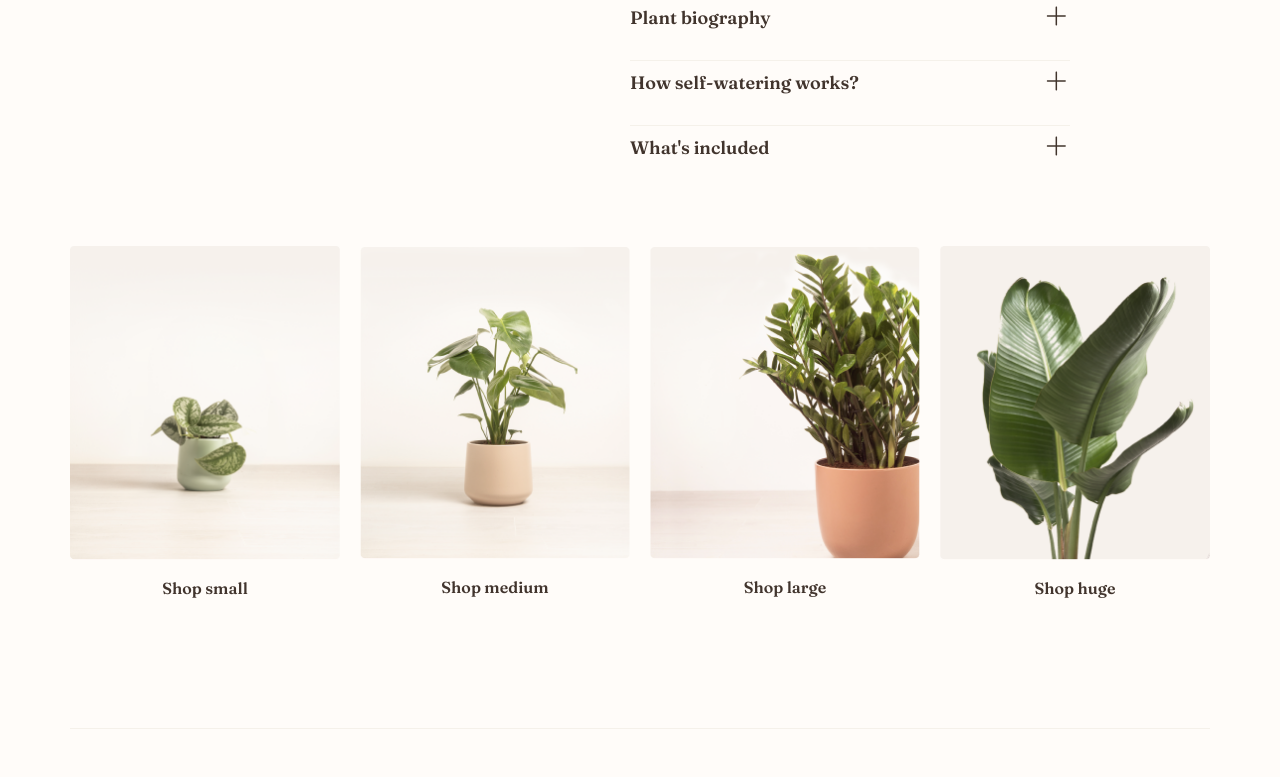
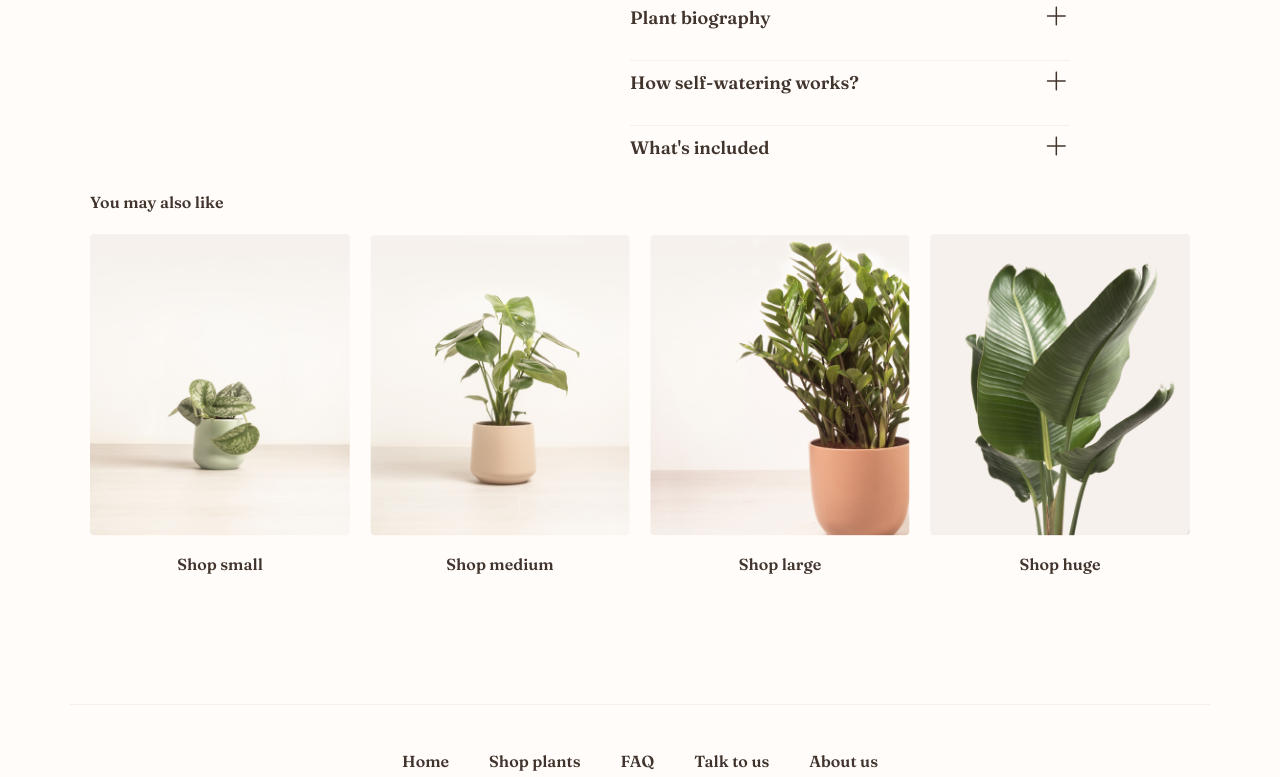
Before and after one commit to Sall99/easyplant, a React (Create React App) app: page /product/1 in a window 1280 px wide. Shown: the part 661-1438 px from the top of the page. Built offline with nearby package versions, Linux system fonts and the light colour scheme.

Commit message:
feat(product): add mobile

```diff
--- a/src/components/ui/categories/categories.tsx
+++ b/src/components/ui/categories/categories.tsx
@@ -12,7 +12,7 @@ export const Categories = () => {
     });
   };
   return (
-    <motion.div className="grid grid-cols-2 sm:grid-cols-4  justify-center items-center gap-5 mt-_10 sm:mt-14">
+    <motion.div className="grid grid-cols-2 sm:grid-cols-4  justify-center items-center gap-5 mt-_10 sm:mt-5">
       {shopIndoorItems.map(({ name, img, category }, key) => (
         <motion.div
           key={key}
--- a/src/pages/public/product.tsx
+++ b/src/pages/public/product.tsx
@@ -9,7 +9,7 @@ import { benefits } from "services";
 
 export const Benefits = () => {
   return (
-    <div className="flex flex-col gap-5 mt-10 text-gray-200 pb-10">
+    <div className="flex flex-col gap-5 mt-5 sm:mt-10 text-gray-200 pb-10">
       {benefits.map(({ img, title, description }, index) => (
         <div key={index} className="flex gap-5">
           <img src={img} alt={title} />
@@ -28,11 +28,11 @@ export const Product = () => {
   const plant = allPlants.find((plant) => plant.id === Number(id));
 
   return (
-    <div className="mt-_10 min-h-screen max-w-_1140 m-auto text-gray-200">
+    <div className="sm:mt-_10 min-h-screen max-w-_1140 m-auto text-gray-200">
       {plant ? (
         <div>
-          <div className="flex flex-col justify-center gap-10 md:flex-row">
-            <div className="w-1/3">
+          <div className="flex flex-col justify-center gap-5 sm:gap-10 md:flex-row">
+            <div className="sm:w-1/3">
               <Swiper modules={[Navigation]}>
                 {plant.images.map((image, index) => (
                   <SwiperSlide key={index}>
@@ -45,7 +45,7 @@ export const Product = () => {
                   </SwiperSlide>
                 ))}
               </Swiper>
-              <div className="grid grid-cols-6 gap-3">
+              <div className="hidden sm:grid grid-cols-6 gap-3">
                 {productGallery.map((image, index) => (
                   <img
                     key={index}
@@ -55,12 +55,12 @@ export const Product = () => {
                 ))}
               </div>
             </div>
-            <div className="w-_440">
+            <div className="sm:w-_440 px-5 sm:px-0">
               <h1 className="text-2xl font-bold">{plant.title}</h1>
               <p className="text-sm">{plant.description}</p>
               <p className="text-xl font-bold">${plant.price}</p>
-              <div className="mt-5">
-                <p className="text-base">Desert Brown</p>
+              <div className="mt-3 sm:mt-5">
+                <p className="text-base hidden sm:block">Desert Brown</p>
                 <div className="flex items-center-2 gap-2 mt-2">
                   {plant.colors.map((color, index) => {
                     return (
@@ -82,7 +82,10 @@ export const Product = () => {
               </div>
             </div>
           </div>
-          <Categories />
+          <div className="px-5">
+            <h2 className="text-gray-200 font-semibold">You may also like</h2>
+            <Categories />
+          </div>
         </div>
       ) : (
         <div className="text-center text-gray-200">
--- a/src/styles/app.css
+++ b/src/styles/app.css
@@ -828,6 +828,9 @@ input[type="range"]::-ms-fill-lower {
 .mt-4 {
   margin-top: 1rem;
 }
+.mt-3 {
+  margin-top: 0.75rem;
+}
 .flex {
   display: flex;
 }
@@ -1051,6 +1054,10 @@ input[type="range"]::-ms-fill-lower {
   padding-top: 2.75rem;
   padding-bottom: 2.75rem;
 }
+.px-5 {
+  padding-left: 1.25rem;
+  padding-right: 1.25rem;
+}
 .pb-10 {
   padding-bottom: 2.5rem;
 }
@@ -1141,6 +1148,9 @@ input[type="range"]::-ms-fill-lower {
 .text-red-400 {
   --tw-text-opacity: 1;
   color: rgb(249 128 128 / var(--tw-text-opacity));
+}
+.text-gray-400 {
+  color: var(--gray-400);
 }
 .underline {
   text-decoration-line: underline;
@@ -1237,8 +1247,24 @@ table tr td {
     margin-top: 132px;
   }
 
+  .sm\:mt-_10 {
+    margin-top: 10px;
+  }
+
+  .sm\:mt-5 {
+    margin-top: 1.25rem;
+  }
+
+  .sm\:mt-10 {
+    margin-top: 2.5rem;
+  }
+
   .sm\:block {
     display: block;
+  }
+
+  .sm\:grid {
+    display: grid;
   }
 
   .sm\:hidden {
@@ -1255,6 +1281,14 @@ table tr td {
 
   .sm\:w-_592 {
     width: 592px;
+  }
+
+  .sm\:w-1\/3 {
+    width: 33.333333%;
+  }
+
+  .sm\:w-_440 {
+    width: 440px;
   }
 
   .sm\:grid-cols-4 {
@@ -1275,6 +1309,14 @@ table tr td {
 
   .sm\:gap-4 {
     gap: 1rem;
+  }
+
+  .sm\:gap-0 {
+    gap: 0px;
+  }
+
+  .sm\:gap-10 {
+    gap: 2.5rem;
   }
 
   .sm\:px-0 {
```
